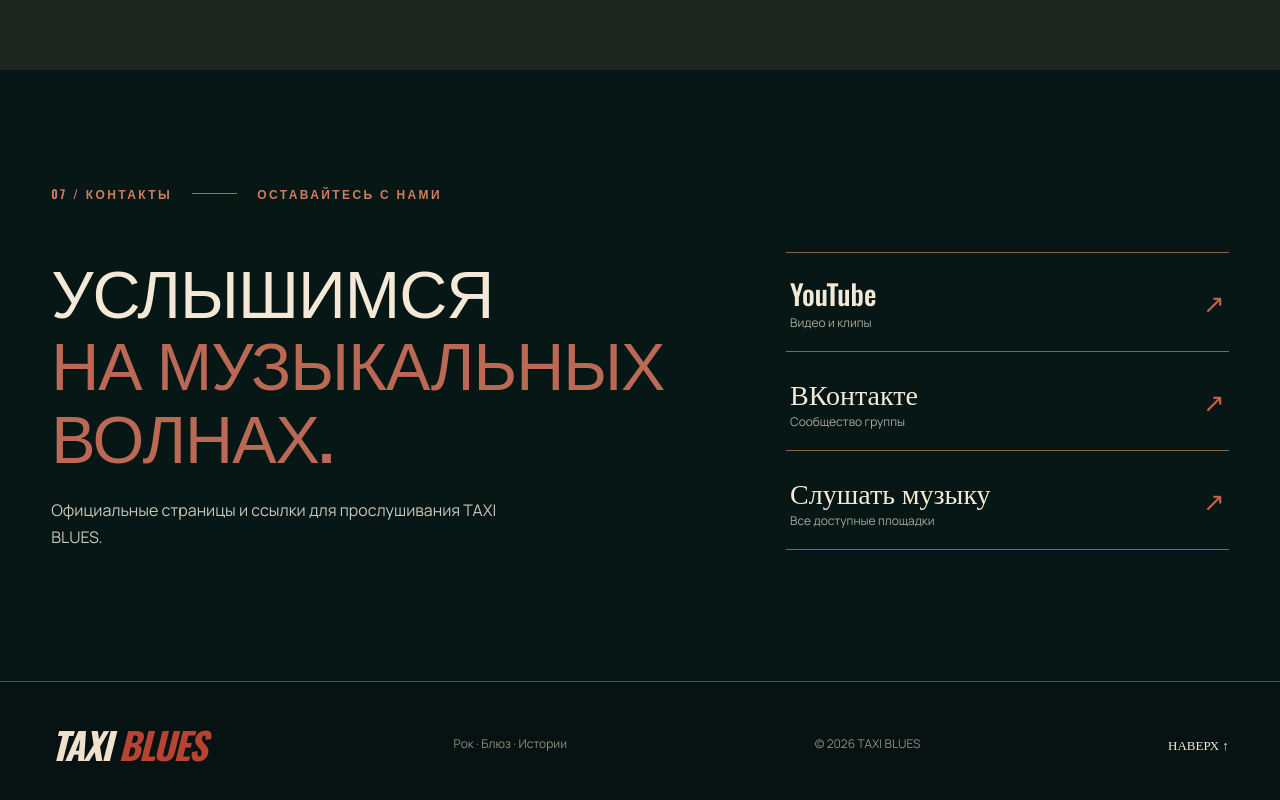
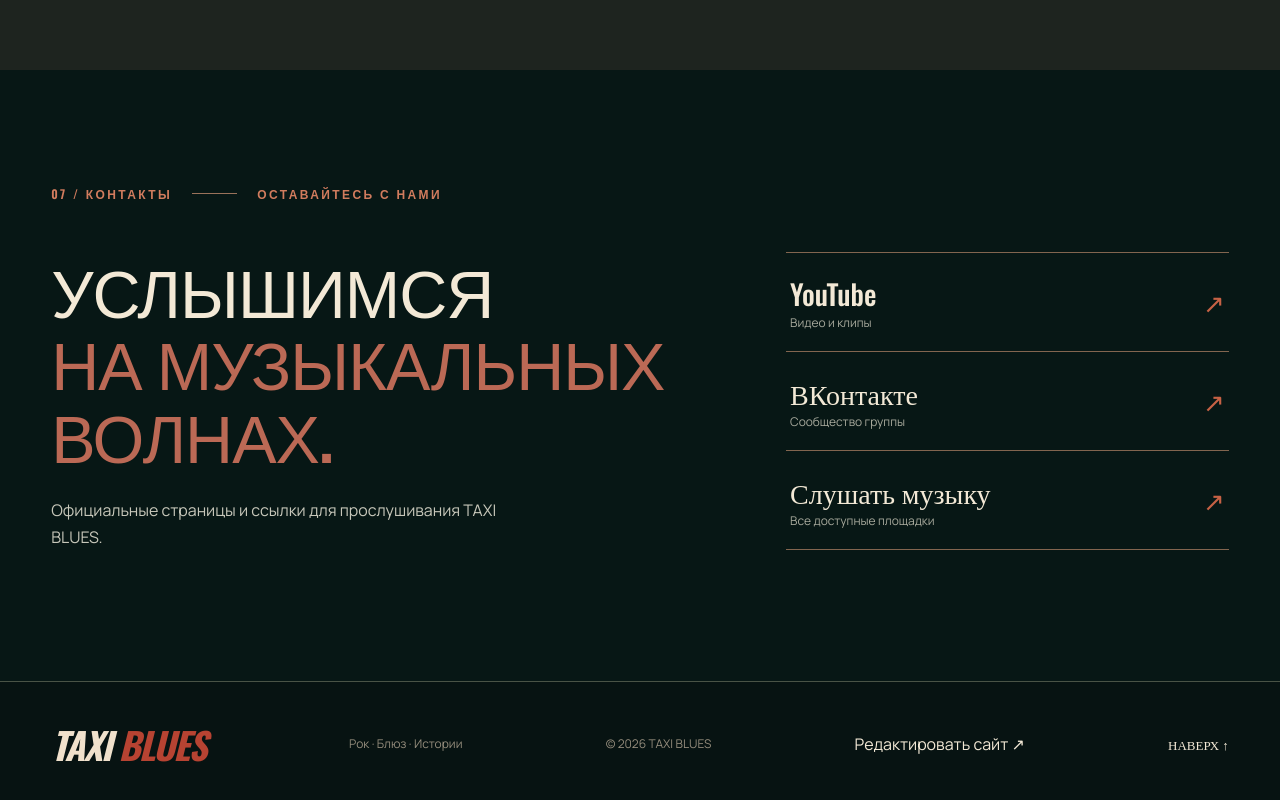
Before and after one commit to studio22khz-creator/taxi-blues-site, a plain HTML site: page index.html in a window 1280 px wide. Shown: the part 6621-7421 px from the top of the page. Drawn offline with nearby package versions, Linux system fonts and the light colour scheme.

Commit message:
Add administrator link to TAXI BLUES site footer

```diff
--- a/index.html
+++ b/index.html
@@ -135,7 +135,7 @@
   </section>
 </main>
 
-<footer class="site-footer"><div class="wrap footer-inner"><a href="#home" class="brand">TAXI <span>BLUES</span></a><p>Рок · Блюз · Истории</p><p>© <span id="currentYear">2026</span> TAXI BLUES</p><a href="#home">Наверх ↑</a></div></footer>
+<footer class="site-footer"><div class="wrap footer-inner"><a href="#home" class="brand">TAXI <span>BLUES</span></a><p>Рок · Блюз · Истории</p><p>© <span id="currentYear">2026</span> TAXI BLUES</p><a href="admin/" rel="nofollow">Редактировать сайт ↗</a><a href="#home">Наверх ↑</a></div></footer>
 
 <div class="player-dock" id="playerDock" aria-label="Музыка TAXI BLUES"><div class="player-dock-inner wrap"><span class="player-art">TB</span><div class="player-info"><strong>Овцы Христа</strong><small>TAXI BLUES · слушать через YouTube</small></div><button type="button" class="player-action" data-play-video aria-label="Открыть видео Овцы Христа">▶ <span>Слушать</span></button><a class="player-platforms" href="https://band.link/csheep" target="_blank" rel="noopener noreferrer">Все площадки ↗</a><button class="dock-dismiss" id="dockDismiss" aria-label="Скрыть панель" type="button">×</button></div></div>
 
```
